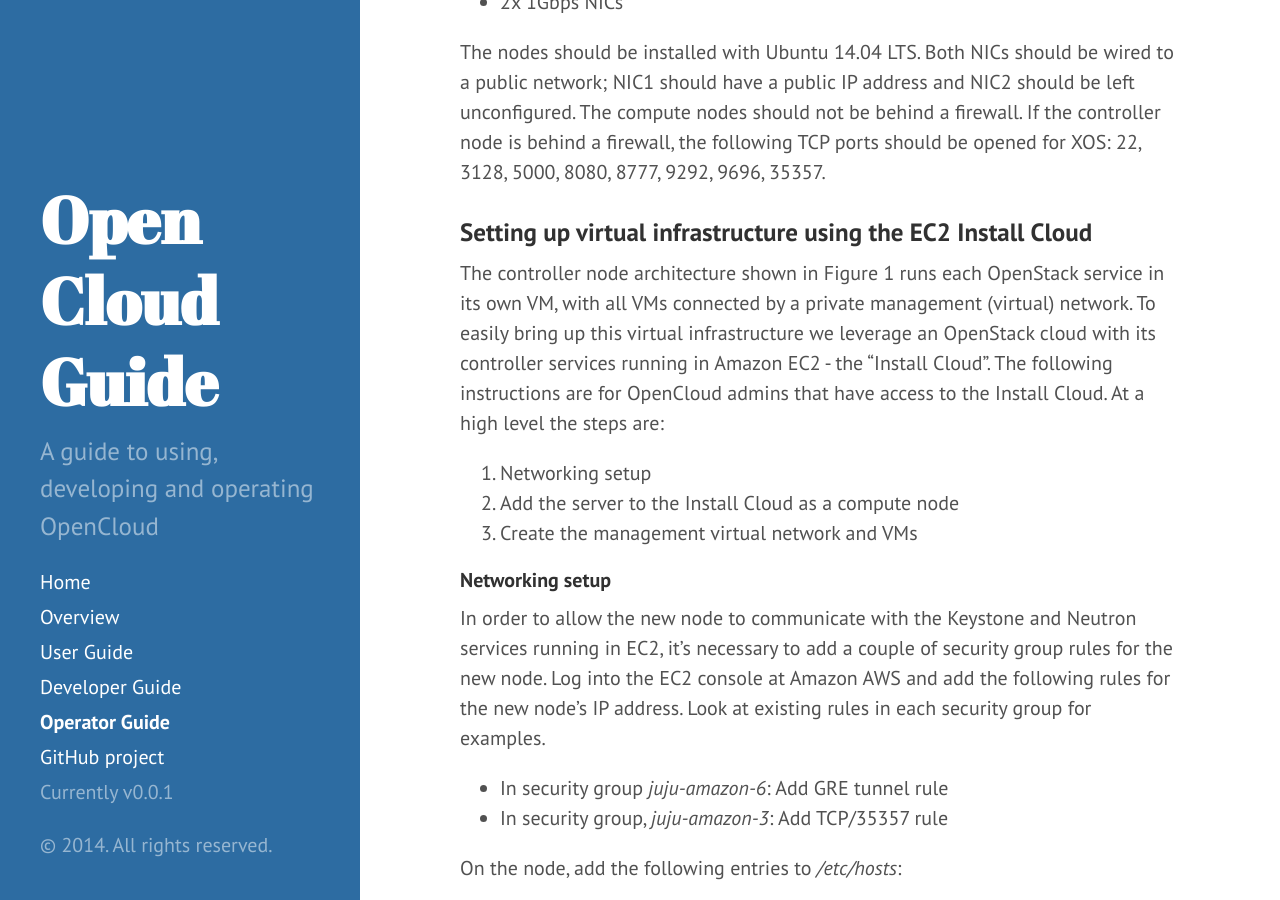
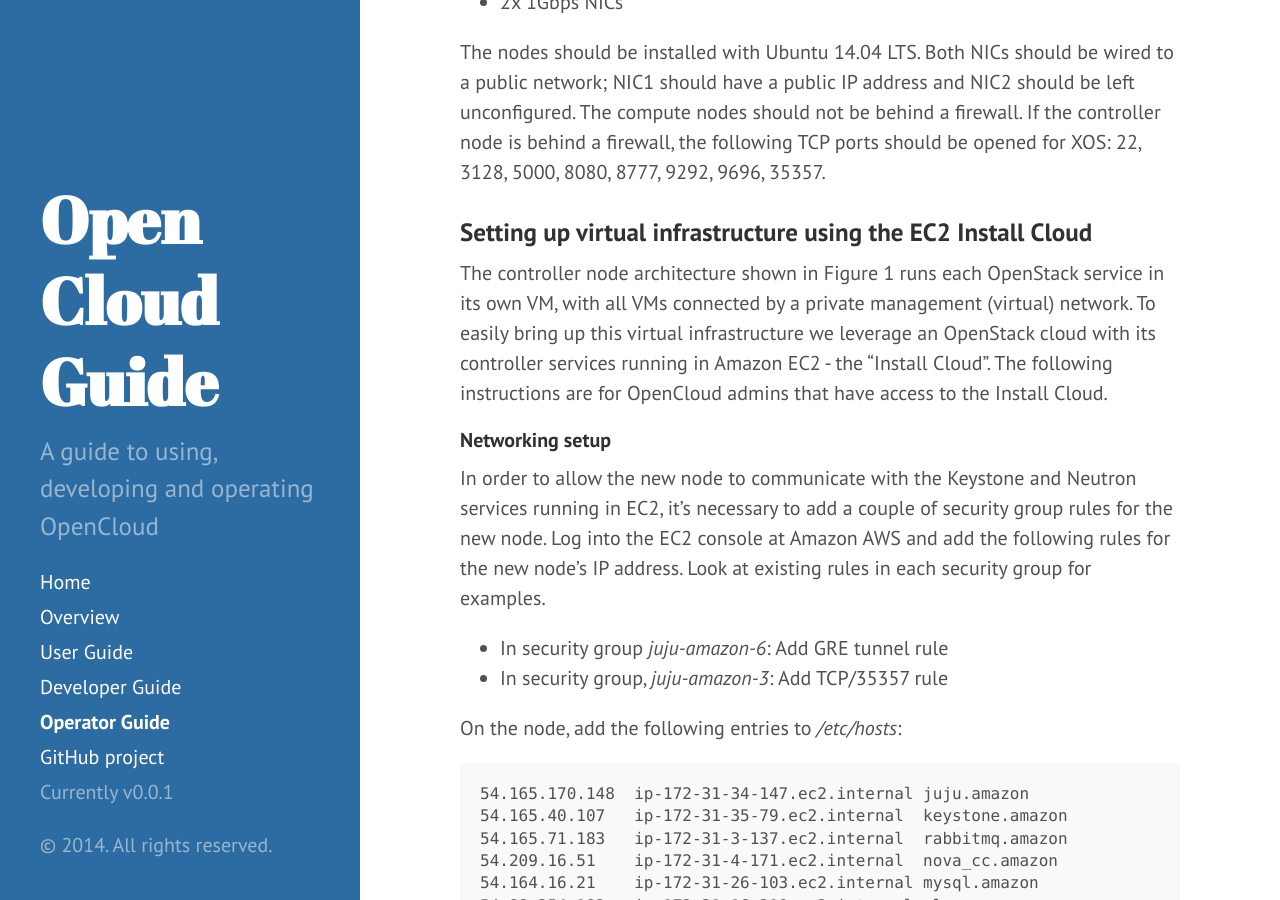
Before and after one commit to open-cloud/open-cloud.github.io.old, a Jekyll site: the page built from 3_operator.md, in a window 1280 px wide and 900 px high, scrolled down 1636 px. Built offline with Jekyll 4.4.1, drawn with Linux system fonts in a browser that asks for light colours; Markdown is read by kramdown in place of the engine named in the settings.

Commit message:
Update 3_operator.md

```diff
--- a/3_operator.md
+++ b/3_operator.md
@@ -32,11 +32,7 @@
 
 ###Setting up virtual infrastructure using the EC2 Install Cloud
 
-The controller node architecture shown in Figure 1 runs each OpenStack service in its own VM, with all VMs connected by a private management (virtual) network. To easily bring up this virtual infrastructure we leverage an OpenStack cloud with its controller services running in Amazon EC2 - the "Install Cloud".  The following instructions are for OpenCloud admins that have access to the Install Cloud.  At a high level the steps are:
-
-0. Networking setup
-2. Add the server to the Install Cloud as a compute node
-3. Create the management virtual network and VMs
+The controller node architecture shown in Figure 1 runs each OpenStack service in its own VM, with all VMs connected by a private management (virtual) network. To easily bring up this virtual infrastructure we leverage an OpenStack cloud with its controller services running in Amazon EC2 - the "Install Cloud".  The following instructions are for OpenCloud admins that have access to the Install Cloud.
 
 #### Networking setup
 
```
